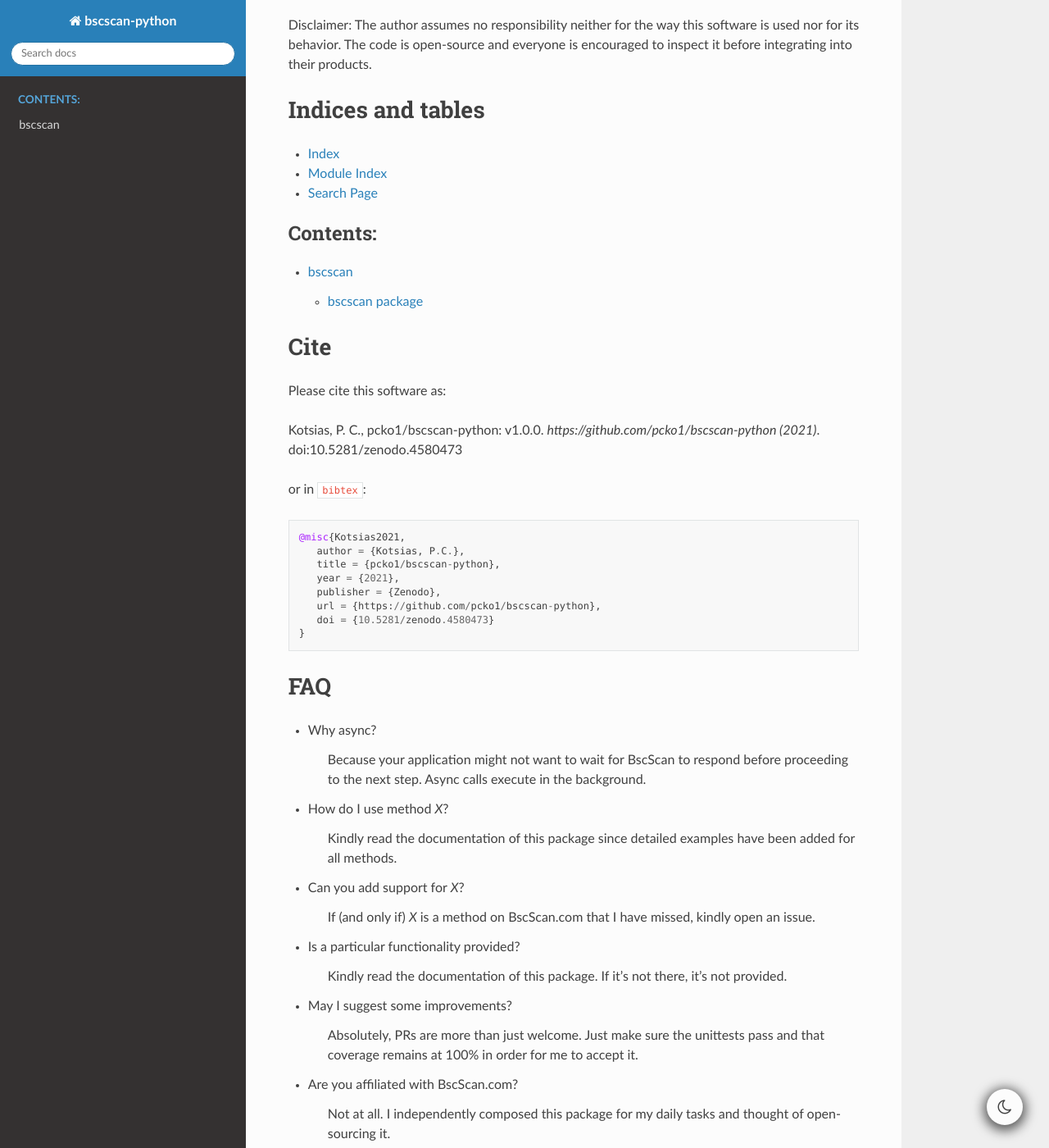
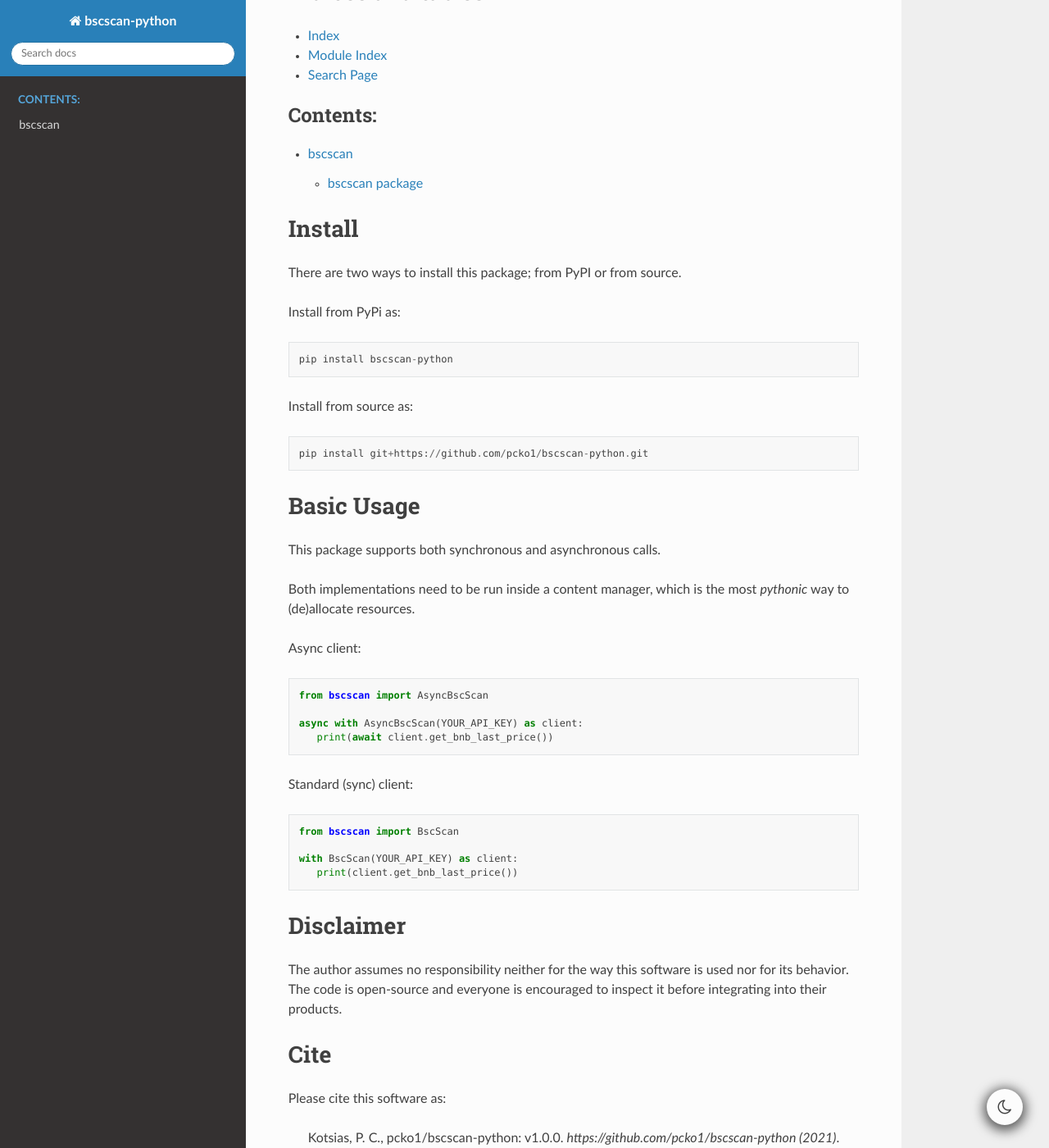
Before and after one commit to pcko1/bscscan-python, a Sphinx documentation site: the page built from source/index.rst, in a window 1280 px wide and 1400 px high, scrolled down 286 px. Shown: the whole window at 82% size. Built offline with Sphinx 7.4.7 and the Read the Docs theme 2.0.0, drawn with Linux system fonts in a browser that asks for light colours; some of the changed text lies outside the part shown.

Commit message:
Updated docs

```diff
--- a/source/index.rst
+++ b/source/index.rst
@@ -8,13 +8,7 @@
 
 This is an unofficial ``Python 3.8+`` wrapper for the endpoints provided by `BscScan`_.
 
-It supports asynchronous calls and it is available on PyPI.
-
-Powered by `BscScan APIs`_.
-
-Disclaimer: The author assumes no responsibility neither for the way this software is used
-nor for its behavior. The code is open-source and everyone is encouraged to inspect it before
-integrating into their products.
+It supports asynchronous calls and it is available on `PyPI`_. Powered by `BscScan APIs`_.
 
 Indices and tables
 ==================
@@ -30,12 +24,56 @@
 
    modules
 
+Install
+==================
+
+There are two ways to install this package; from PyPI or from source.
+
+Install from PyPi as::
+
+   pip install bscscan-python
+
+Install from source as::
+
+   pip install git+https://github.com/pcko1/bscscan-python.git
+
+
+Basic Usage
+==================
+
+This package supports both synchronous and asynchronous calls.
+
+Both implementations need to be run inside a content manager, which is the most *pythonic* way to (de)allocate resources.
+
+Async client::
+
+   from bscscan import AsyncBscScan
+
+   async with AsyncBscScan(YOUR_API_KEY) as client:
+      print(await client.get_bnb_last_price())
+
+Standard (sync) client::
+
+   from bscscan import BscScan
+
+   with BscScan(YOUR_API_KEY) as client:
+      print(client.get_bnb_last_price())
+
+
+Disclaimer
+==================
+
+The author assumes no responsibility neither for the way this software is used
+nor for its behavior. The code is open-source and everyone is encouraged to inspect it before
+integrating into their products.
+
+
 Cite
 ===========
 
 Please cite this software as:
 
-Kotsias, P. C., pcko1/bscscan-python: v1.0.0. *https://github.com/pcko1/bscscan-python (2021)*. doi:10.5281/zenodo.4580473
+   Kotsias, P. C., pcko1/bscscan-python: v1.0.0. *https://github.com/pcko1/bscscan-python (2021)*. doi:10.5281/zenodo.4580473
 
 or in ``bibtex``::
 
@@ -55,7 +93,8 @@
 * Why async?
 
    Because your application might not want to wait for BscScan to respond before
-   proceeding to the next step. Async calls execute in the background.
+   proceeding to the next step. Async calls execute in the background and are ideal for
+   I/O bound scenarios such as HTTP requests.
 
 * How do I use method *X*?
 
@@ -63,7 +102,7 @@
 
 * Can you add support for *X*?
 
-   If (and only if) *X* is a method on BscScan.com that I have missed, kindly open an issue.
+   If (and only if) *X* is a method on BscScan.com that I have missed, please open a GitHub `issue`_.
 
 * Is a particular functionality provided?
 
@@ -88,7 +127,7 @@
    My contact details may be found at https://pankotsias.com. For professional matters, kindly do prioritize LinkedIn.
 
 
-
-
 .. _BscScan: https://bscscan.com
 .. _BscScan APIs: https://bscscan.com/apis
+.. _PyPI: https://pypi.org/project/bscscan-python/
+.. _issue: https://github.com/pcko1/bscscan-python/issues/new
```
Also changed, not shown: 5 other files.
